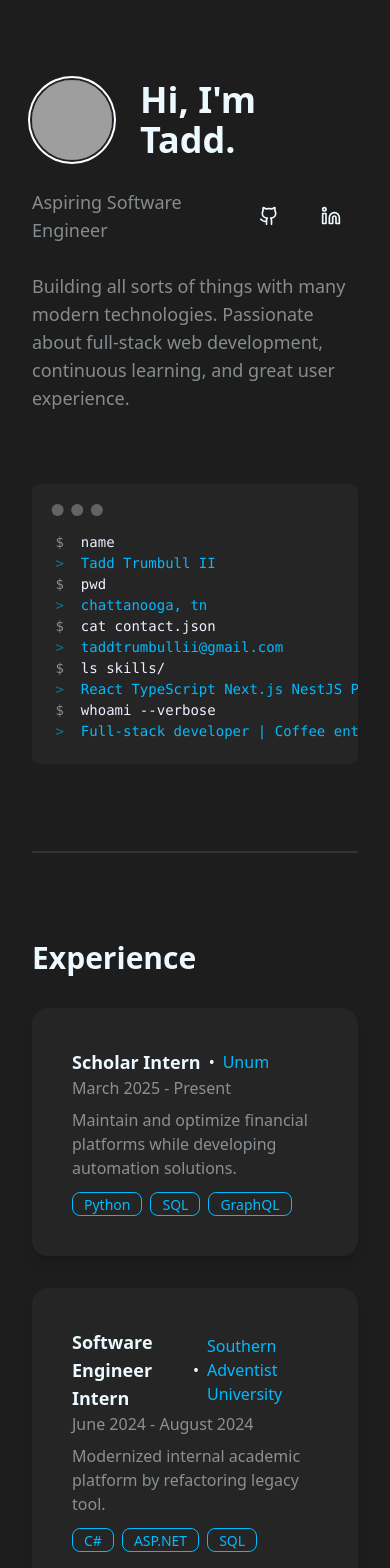
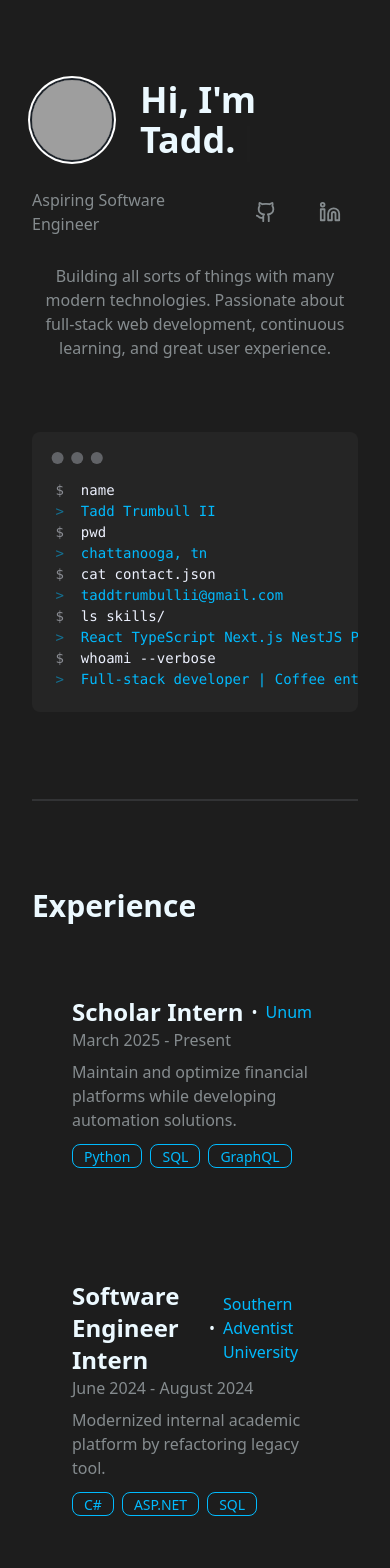
Before and after one commit to taddmtii/portfolio, a React (Vite) app: page / in a window 390 px wide. Shown: the top 1568 px of the page. Built offline with nearby package versions, Linux system fonts and the light colour scheme; grey boxes are pictures that could not be loaded.

Commit message:
changed look of experience cards, projects, and hero

```diff
--- a/src/components/ExperienceCard.tsx
+++ b/src/components/ExperienceCard.tsx
@@ -15,11 +15,11 @@ export default function ExperienceCard({
 }: ExperienceCardProps) {
   return (
     <>
-      <div className="flex p-10 flex-row shadow-lg bg-[#252525] rounded-2xl w-full md:h-45">
+      <div className="flex p-10 flex-row w-full md:h-45">
         <div className="flex flex-col gap-3">
           <div>
             <div className="flex items-center gap-2">
-              <div className="font-bold text-lg">{positionName}</div>
+              <div className="font-bold text-2xl">{positionName}</div>
               <div>•</div>
               <div className="text-info">{company}</div>
             </div>
--- a/src/components/Hero.tsx
+++ b/src/components/Hero.tsx
@@ -21,13 +21,13 @@ export function Hero() {
         </div>
       </div>
       <div className="flex items-center gap-2">
-        <p className="md:text-xl text-lg opacity-50">
+        <p className="md:text-xl text-md opacity-50">
           Aspiring Software Engineer
         </p>
         <div>
           <a target="_blank" href="https://github.com/taddmtii">
-            <button className="btn btn-ghost hover:bg-info">
-              <Github size={20} />
+            <button className="btn w-14 btn-ghost opacity-50 hover:bg-info">
+              <Github />
             </button>
           </a>
         </div>
@@ -36,14 +36,14 @@ export function Hero() {
             target="_blank"
             href="https://www.linkedin.com/in/tadd-trumbull-ii-7228a2300/"
           >
-            <button className="btn btn-ghost hover:bg-info">
-              <Linkedin size={20} />
+            <button className="btn w-14 btn-ghost opacity-50 hover:bg-info">
+              <Linkedin />
             </button>
           </a>
         </div>
       </div>
       <div>
-        <p className="md:text-xl text-lg opacity-50">
+        <p className="md:text-xl md:text-left text-center text-md opacity-50">
           Building all sorts of things with many modern technologies.
           Passionate about full-stack web development, continuous learning, and great user
           experience.
--- a/src/components/ProjectCard.tsx
+++ b/src/components/ProjectCard.tsx
@@ -15,7 +15,7 @@ export default function ProjectCard({
 }: ProjectCardProps) {
   return (
     <>
-      <div className="card bg-[#252525] md:w-96 w-full shadow-lg">
+      <div className="card bg-[#252525] md:w-105 w-full shadow-lg">
         <div className="card-body">
           <h2 className="card-title">{name}</h2>
           <p>{description}</p>
```
